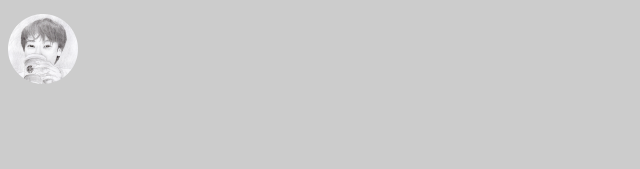
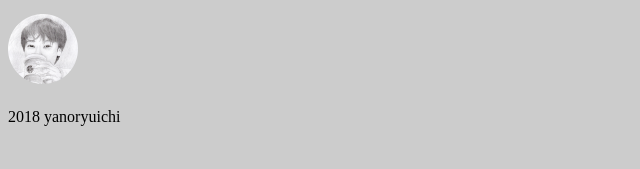
Before and after one commit to yanoryuichi/yanoryuichi.github.io, a Jekyll site: the page built from index.md, in a window 1280 px wide. Shown: the part 131-300 px from the top of the page, without its empty margins (0-640 px from the left). Built offline with Jekyll 4.4.1, drawn with Linux system fonts in a browser that asks for light colours; our own code applies the rules of GitHub Pages for plain Markdown files.

Commit message:
Update footer.html

```diff
--- a/_includes/footer.html
+++ b/_includes/footer.html
@@ -1,2 +1,5 @@
 <div id="footer">
+  <footer>
+    <div>2018 yanoryuichi</div>
+  </footer>
 </div>
```
